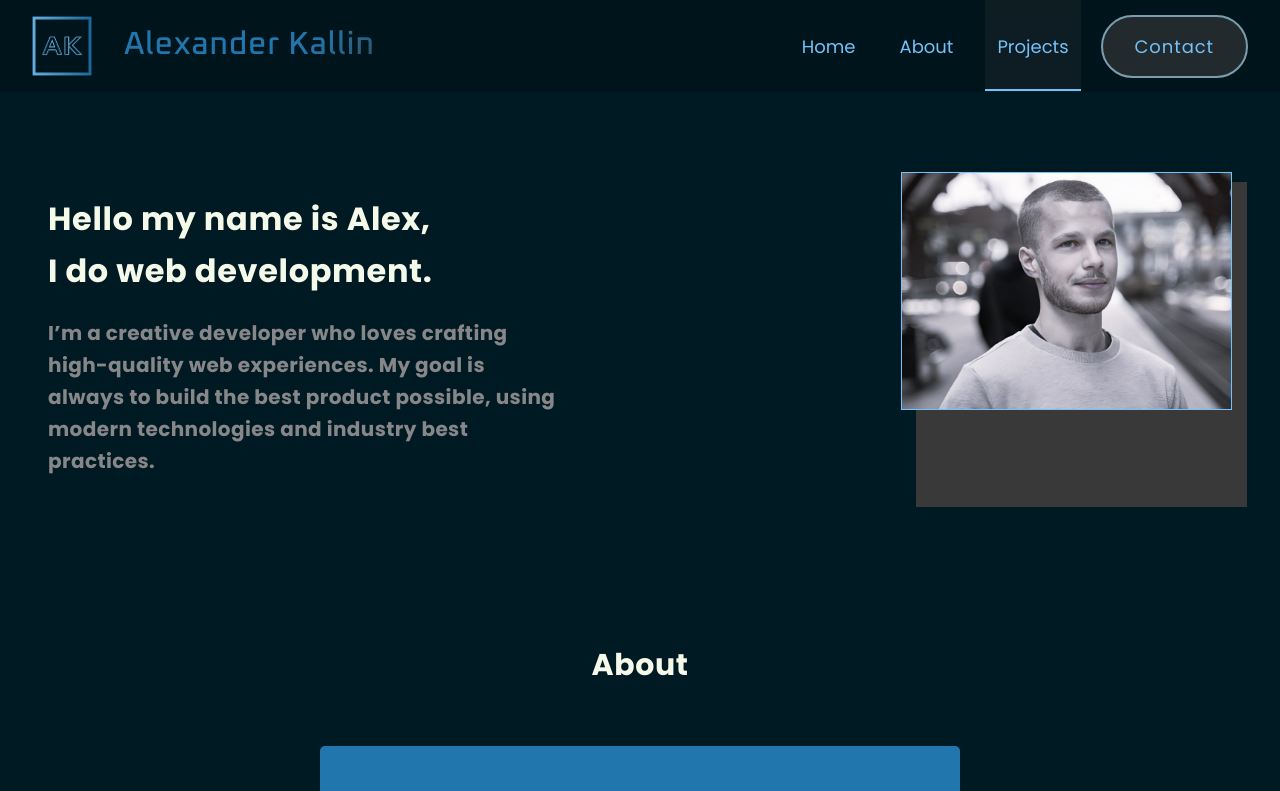
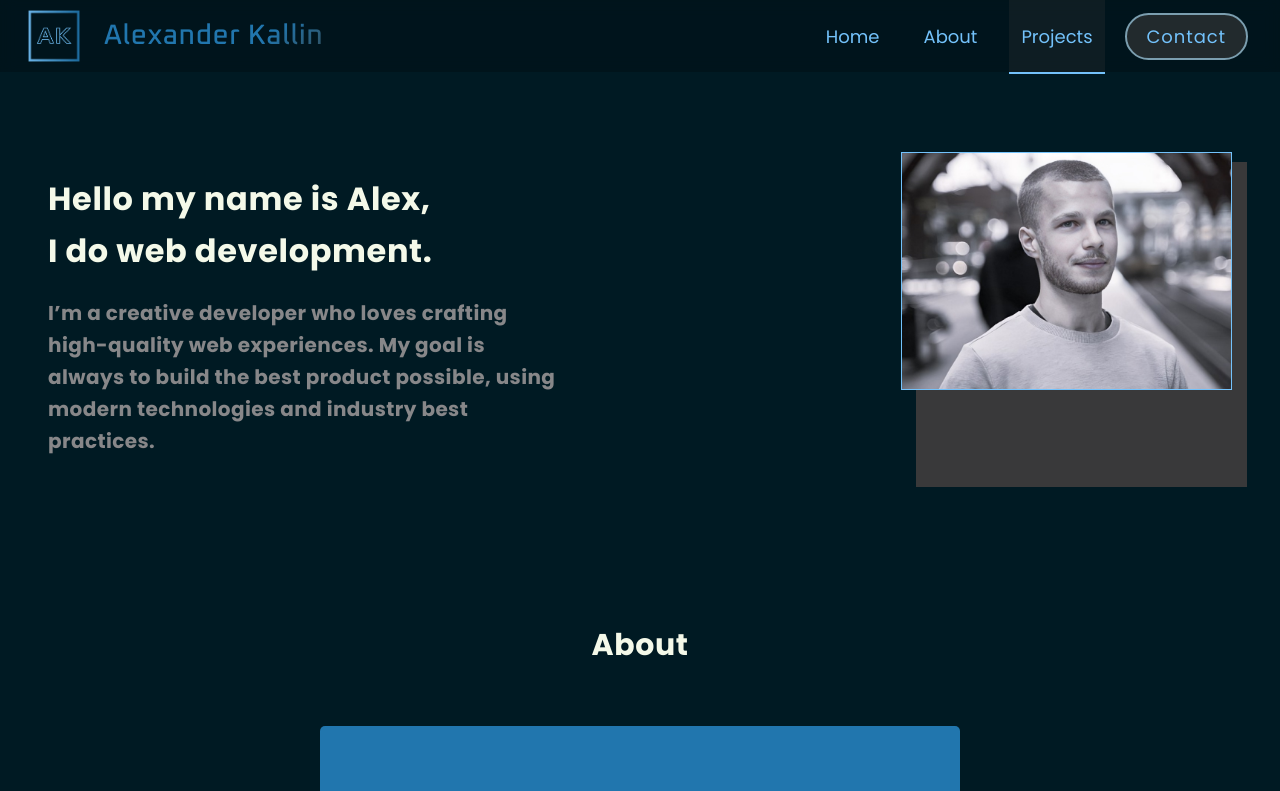
Before and after one commit to ghidra-codes/ak-portfolio, a React (Vite) app: page / in a window 1280 px wide. Shown: the top 791 px of the page. Built offline with nearby package versions, Linux system fonts and the light colour scheme.

Commit message:
made navbar smaller and changed hide on scroll animation to only apply to smaller screens

```diff
--- a/package.json
+++ b/package.json
@@ -12,6 +12,7 @@
 	"dependencies": {
 		"react": "^19.0.0",
 		"react-dom": "^19.0.0",
+		"react-responsive": "^10.0.1",
 		"react-router-dom": "^7.4.1",
 		"react-ui-animate": "^4.2.0",
 		"sass": "^1.86.3"
--- a/src/assets/scss/components/_navbarLinks.scss
+++ b/src/assets/scss/components/_navbarLinks.scss
@@ -21,7 +21,7 @@
 	align-items: center;
 
 	.navbar-link-list-item {
-		padding: 1.9rem 0.75rem;
+		padding: 1.4rem 0.75rem;
 		position: relative;
 		transition: background-color 0.3s ease-in-out;
 
@@ -87,7 +87,7 @@
 .contact-button {
 	position: relative;
 	overflow: hidden;
-	padding: 1rem 2rem;
+	padding: 0.5rem 1.25rem;
 	color: $maya-blue;
 	border: 2px solid $blue-gray;
 	border-radius: 2rem;
@@ -120,12 +120,8 @@
 		animation: shine 0.75s forwards;
 	}
 
-	@media (max-width: 920px) {
-		padding: 0.75rem 1.5rem;
-	}
-
 	@media (max-width: 525px) {
-		padding: 0.5rem 1rem;
+		padding: 0.45rem 1rem;
 	}
 }
 
--- a/src/assets/scss/layout/_navbar.scss
+++ b/src/assets/scss/layout/_navbar.scss
@@ -10,11 +10,12 @@
 	display: flex;
 	justify-content: space-between;
 	align-items: center;
-	padding: 0 2rem;
+	padding: 0 2rem 0 1.5rem;
 	position: sticky;
 	top: 0;
 	z-index: 9;
-	height: 5.75rem;
+	height: 4.5rem;
+	--navbar-height: 4.5rem;
 
 	background-color: rgba(0, 0, 0, 0.2);
 	backdrop-filter: blur(7.5px);
@@ -23,11 +24,11 @@
 		display: flex;
 		align-items: center;
 		justify-content: center;
-		gap: 2rem;
+		gap: 1.25rem;
 
 		.logo-wrapper {
 			width: 3.75rem;
-			height: 4rem;
+			height: 3.25rem;
 			background-image: url("@/assets/images/logo/logo.png");
 			background-repeat: no-repeat;
 			background-size: contain;
@@ -35,7 +36,7 @@
 		}
 
 		.navbar-heading {
-			font-size: 2rem;
+			font-size: 1.75rem;
 			font-family: "Oxanium", sans-serif;
 			background: linear-gradient(140deg, rgba(33, 118, 174, 1) 70%, rgba(123, 158, 175, 0.4) 100%);
 			-webkit-background-clip: text;
@@ -47,13 +48,13 @@
 	}
 
 	@media (max-width: 920px) {
-		padding: 0.9rem 1rem 0.9rem 2rem;
+		padding: 0 1rem 0 0.4rem;
 	}
 }
 
 .menu-wrapper {
 	position: fixed;
-	top: calc(var(--navbar-height, 5.75rem));
+	top: calc(var(--navbar-height));
 	border: none;
 	right: 0;
 	z-index: 100;
--- a/src/components/NavBar.tsx
+++ b/src/components/NavBar.tsx
@@ -1,12 +1,12 @@
 import { useState } from "react";
-import useMediaQuery from "../hooks/useMediaQuery";
 import HamburgerMenuBtn from "./HamburgerMenuBtn";
 import NavBarLinks from "./NavBarLinks";
 import { motion, AnimatePresence, useScroll, useMotionValueEvent } from "framer-motion";
+import { useMediaQuery } from "react-responsive";
 
 export default function NavBar() {
 	const { scrollY } = useScroll();
-	const isSmallScreen = useMediaQuery("(max-width: 920px)");
+	const isSmallScreen = useMediaQuery({ maxWidth: 920 });
 
 	const [isMenuOpen, setIsMenuOpen] = useState(false);
 	const [hidden, setHidden] = useState(false);
@@ -14,7 +14,11 @@ export default function NavBar() {
 	useMotionValueEvent(scrollY, "change", (latest) => {
 		const previous = scrollY.getPrevious();
 
-		if (previous) setHidden(latest > previous && latest > 150);
+		if (isSmallScreen && previous) {
+			setHidden(latest > previous && latest > 150);
+
+			if (isMenuOpen) setIsMenuOpen(false);
+		}
 	});
 
 	const onToggle = () => setIsMenuOpen((prev) => !prev);
--- a/src/components/NavBarLinks.tsx
+++ b/src/components/NavBarLinks.tsx
@@ -1,8 +1,8 @@
 import { motion } from "framer-motion";
 import { Link } from "react-router-dom";
-import useMediaQuery from "../hooks/useMediaQuery";
 import leftArrow from "@/assets/images/left-arrow.svg";
 import { useActiveSection } from "../hooks/useActiveSection";
+import { useMediaQuery } from "react-responsive";
 
 type NavBarLinksProps = {
 	variant?: "regular" | "hamburger";
@@ -32,7 +32,7 @@ const NavBarLinks: React.FC<NavBarLinksProps> = ({ variant = "regular", onLinkCl
 	const activeSection = useActiveSection((state) => state.activeSection);
 
 	const isHamburger = variant === "hamburger";
-	const isSmallScreen = useMediaQuery("(max-width: 920px)");
+	const isSmallScreen = useMediaQuery({ maxWidth: 920 });
 
 	const motionProps = isHamburger
 		? {
--- a/src/components/RevealOnScroll.tsx
+++ b/src/components/RevealOnScroll.tsx
@@ -1,5 +1,5 @@
 import React, { useEffect, useRef } from "react";
-import { motion, useAnimation, useInView } from "framer-motion";
+import { motion, useInView } from "framer-motion";
 
 interface RevealOnScrollProps {
 	children: React.ReactNode;
@@ -11,6 +11,7 @@ const RevealOnScroll: React.FC<RevealOnScrollProps> = ({ children, width = "fit-
 	const isInView = useInView(ref, { once: true });
 
 	useEffect(() => {}, [isInView]);
+
 	return (
 		<div style={{ position: "relative", width, overflow: "hidden" }}>
 			<motion.div
--- a/src/components/TechStack.tsx
+++ b/src/components/TechStack.tsx
@@ -3,7 +3,7 @@ import { techStack, categoryInfo } from "../data/techStack";
 import CursorInfoBox from "./CursorInfoBox";
 import TechStackIcon from "./TechStackIcon";
 import TechStackIconTouch from "./TechStackIconTouch";
-import useMediaQuery from "../hooks/useMediaQuery";
+import { useMediaQuery } from "react-responsive";
 
 type Tech = (typeof techStack)[number];
 
@@ -12,7 +12,7 @@ const TechStack = () => {
 	const [hoveredInfo, setHoveredInfo] = useState<string | null>(null);
 	const [cursorPos, setCursorPos] = useState({ x: 0, y: 0 });
 
-	const isSmallScreen = useMediaQuery("(max-width: 768px)");
+	const isSmallScreen = useMediaQuery({ maxWidth: 768 });
 
 	// Mouse event handlers
 	const handleMouseMove = (e: React.MouseEvent) => setCursorPos({ x: e.clientX, y: e.clientY });
--- a/src/hooks/useMediaQuery.tsx
+++ /dev/null
@@ -1,17 +0,0 @@
-import { useEffect, useState } from "react";
-
-const useMediaQuery = (query: string) => {
-	const [matches, setMatches] = useState(() => window.matchMedia(query).matches);
-
-	useEffect(() => {
-		const mediaQuery = window.matchMedia(query);
-		const handler = () => setMatches(mediaQuery.matches);
-
-		mediaQuery.addEventListener("change", handler);
-		return () => mediaQuery.removeEventListener("change", handler);
-	}, [query]);
-
-	return matches;
-};
-
-export default useMediaQuery;
```
Also changed, not shown: 1 other file (tests, documents, lock files or other folders).
